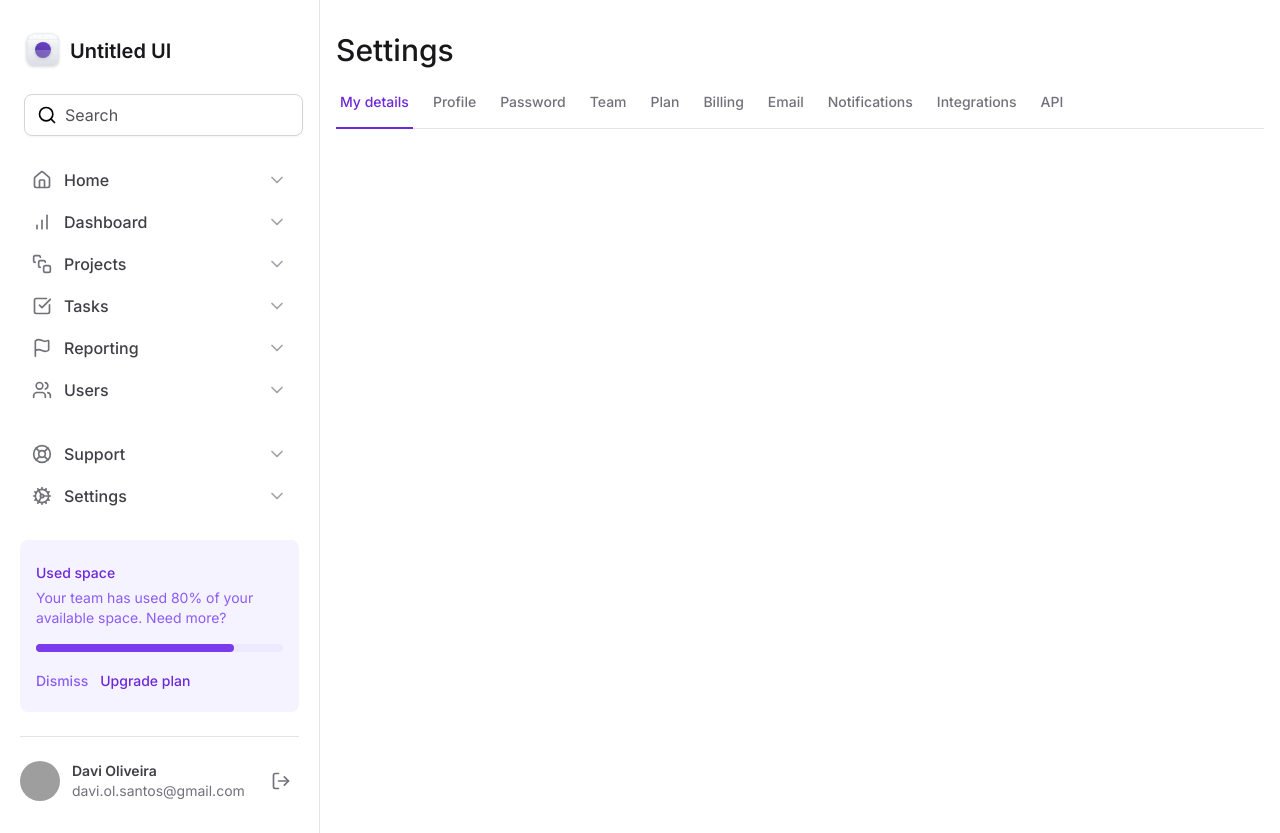
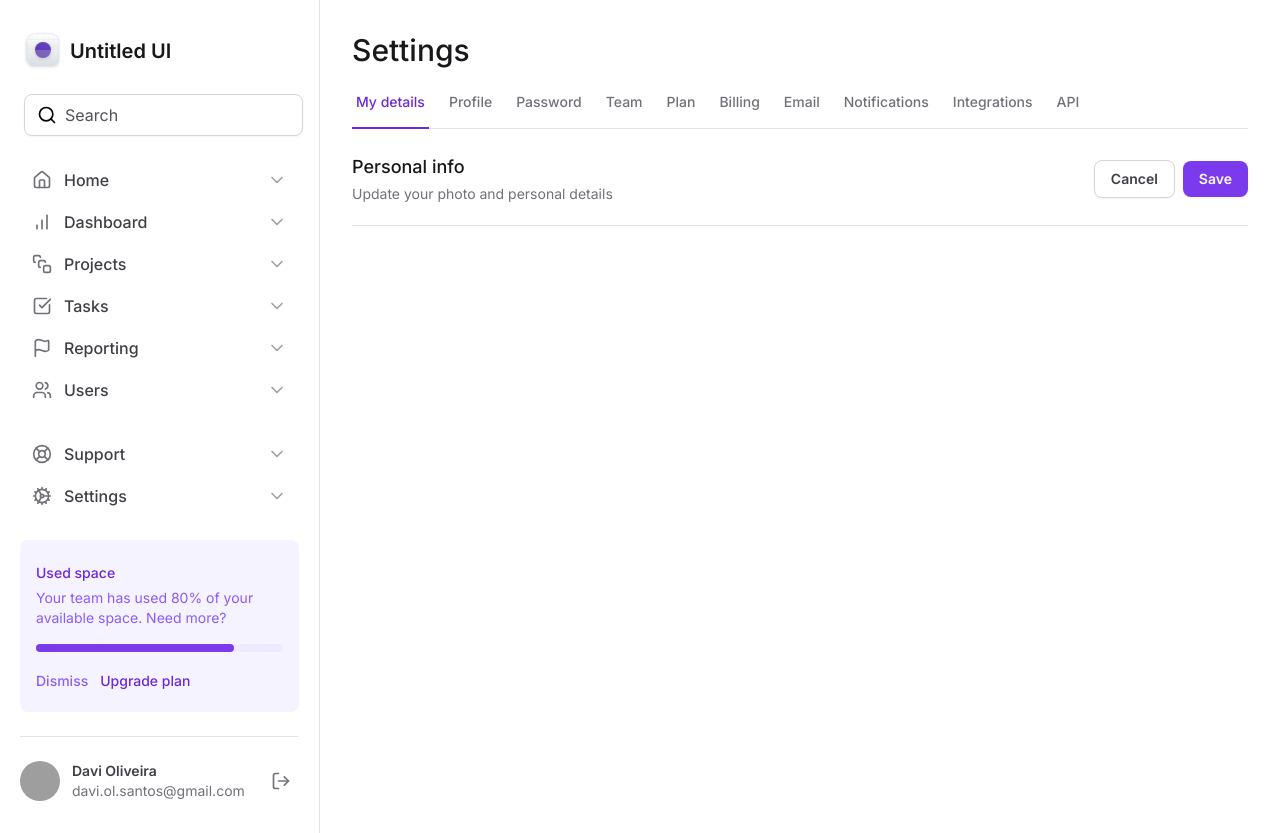
Before and after one commit to davsoliveira/ignite-tailwind, a Next.js app: page / in a window 1280 px wide. Built offline with nearby package versions, Linux system fonts and the light colour scheme; grey boxes are pictures that could not be loaded.

Commit message:
criando estrutura do formulário

```diff
--- a/src/app/layout.tsx
+++ b/src/app/layout.tsx
@@ -22,7 +22,7 @@
       <body className={inter.className}>
         <div className="grid min-h-screen grid-cols-app">
           <Sidebar />
-          <main className="px-4 pb-12 pt-8">{children}</main>
+          <main className="px-8 pb-12 pt-8">{children}</main>
         </div>
       </body>
     </html>
--- a/src/app/page.tsx
+++ b/src/app/page.tsx
@@ -6,6 +6,35 @@
       <h1 className="text-3xl font-medium text-zinc-900">Settings</h1>
 
       <SettingsTabs />
+
+      <div className="mt-6 flex flex-col">
+        <div className="flex items-center justify-between border-b border-zinc-200 pb-5">
+          <div className="space-y-1">
+            <h2 className="text-lg font-medium text-zinc-900">Personal info</h2>
+            <span className="text-sm text-zinc-500">
+              Update your photo and personal details
+            </span>
+          </div>
+
+          <div className="flex items-center gap-2">
+            <button
+              type="button"
+              className="rounded-lg border border-zinc-300 px-4 py-2 text-sm font-semibold text-zinc-700 shadow-sm hover:bg-zinc-50"
+            >
+              Cancel
+            </button>
+            <button
+              type="submit"
+              form="settings"
+              className="rounded-lg bg-violet-600 px-4 py-2 text-sm font-semibold text-white shadow-sm hover:bg-violet-700"
+            >
+              Save
+            </button>
+          </div>
+        </div>
+
+        <form id="settings" className="mt-6 flex w-full flex-col"></form>
+      </div>
     </>
   )
 }
```
